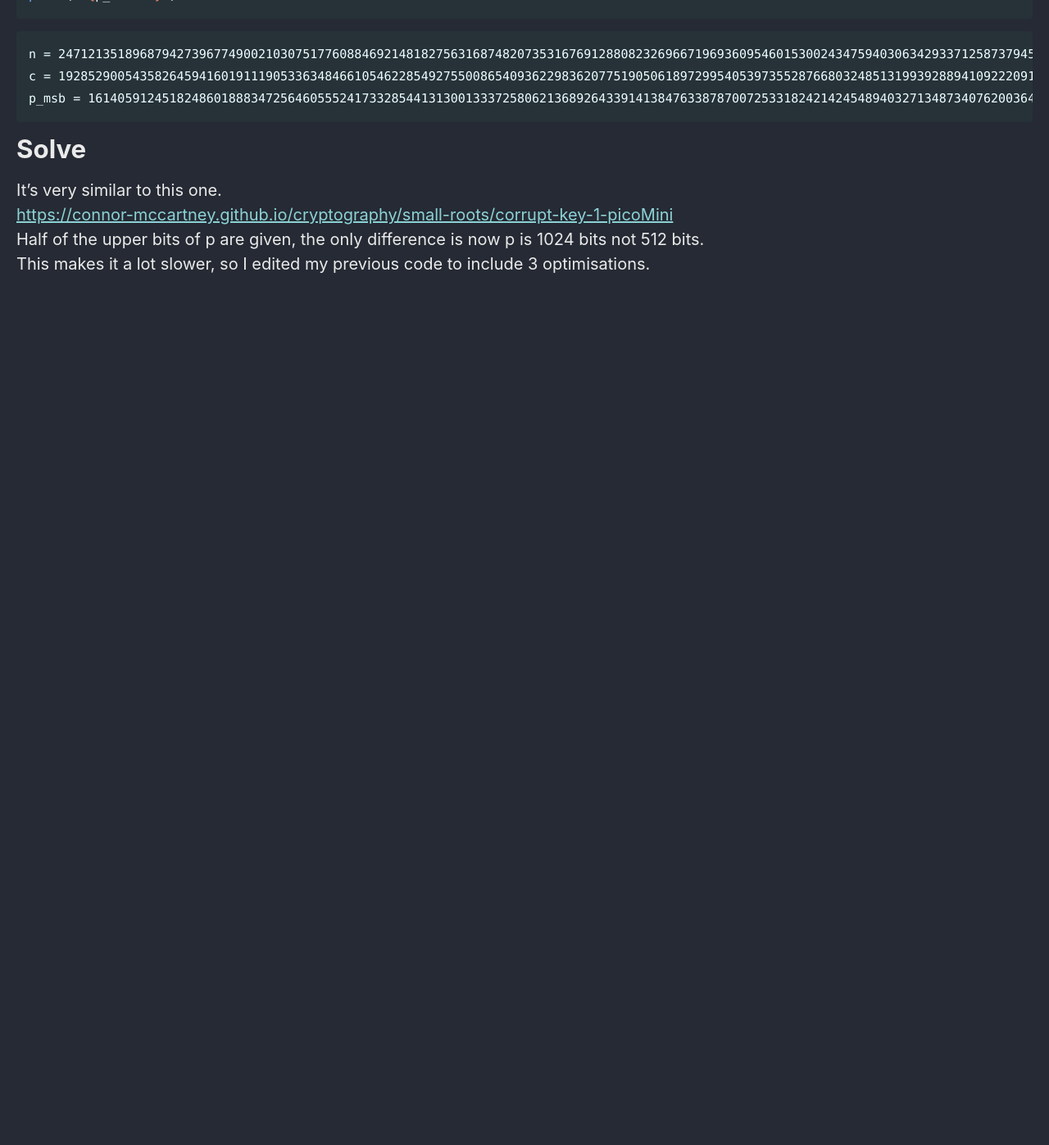
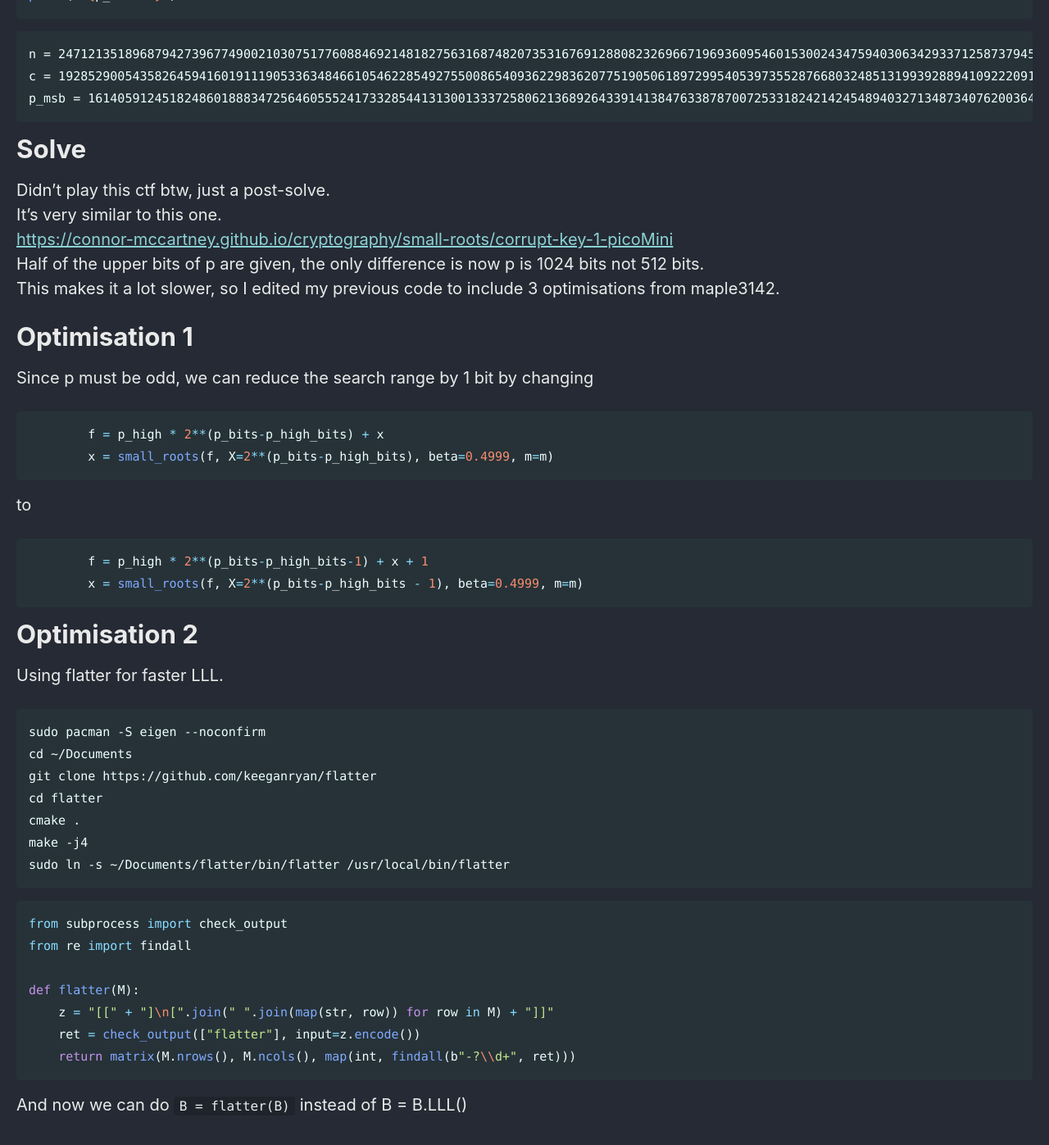
Before and after one commit to Connor-McCartney/Connor-McCartney.github.io, a Jekyll site: the page built from _pages/cryptography/small-roots/push-it-to-the-limit-WACON-2023-prequal.md, in a window 1280 px wide and 1400 px high, scrolled down 723 px. Shown: the top 1397 px of the window at 82% size. Built offline with Jekyll 4.4.1, drawn with Linux system fonts in a browser that asks for light colours; cached includes are drawn as plain includes; before the commit the page ends 1116 px from its top, so only the background shows below that.

Commit message:
Update push-it-to-the-limit-WACON-2023-prequal.md

````diff
--- a/_pages/cryptography/small-roots/push-it-to-the-limit-WACON-2023-prequal.md
+++ b/_pages/cryptography/small-roots/push-it-to-the-limit-WACON-2023-prequal.md
@@ -35,7 +35,50 @@ p_msb = 161405912451824860188834725646055524173328544131300133372580621368926433
 
 # Solve
 
+Didn't play this ctf btw, just a post-solve. <br>
 It's very similar to this one. <br>
 <https://connor-mccartney.github.io/cryptography/small-roots/corrupt-key-1-picoMini> <br>
 Half of the upper bits of p are given, the only difference is now p is 1024 bits not 512 bits. <br>
-This makes it a lot slower, so I edited my previous code to include 3 optimisations.
+This makes it a lot slower, so I edited my previous code to include 3 optimisations from maple3142.
+
+# Optimisation 1
+
+Since p must be odd, we can reduce the search range by 1 bit by changing
+
+```python
+        f = p_high * 2**(p_bits-p_high_bits) + x
+        x = small_roots(f, X=2**(p_bits-p_high_bits), beta=0.4999, m=m)
+```
+
+to
+
+```python
+        f = p_high * 2**(p_bits-p_high_bits-1) + x + 1
+        x = small_roots(f, X=2**(p_bits-p_high_bits - 1), beta=0.4999, m=m)
+```
+
+# Optimisation 2
+
+Using flatter for faster LLL.
+
+```
+sudo pacman -S eigen --noconfirm
+cd ~/Documents
+git clone https://github.com/keeganryan/flatter
+cd flatter
+cmake .
+make -j4
+sudo ln -s ~/Documents/flatter/bin/flatter /usr/local/bin/flatter
+```
+
+```python
+from subprocess import check_output
+from re import findall
+
+def flatter(M):
+    z = "[[" + "]\n[".join(" ".join(map(str, row)) for row in M) + "]]"
+    ret = check_output(["flatter"], input=z.encode())
+    return matrix(M.nrows(), M.ncols(), map(int, findall(b"-?\\d+", ret)))
+```
+
+And now we can do `B =  flatter(B)` instead of B = B.LLL()
````
